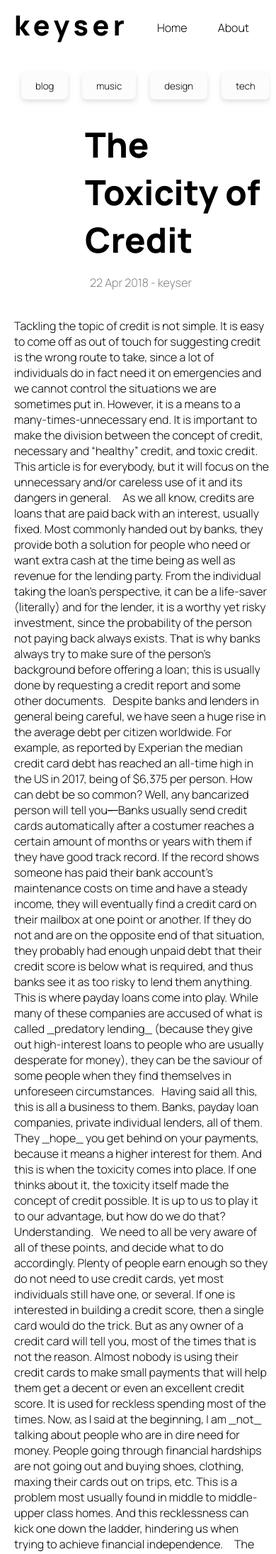
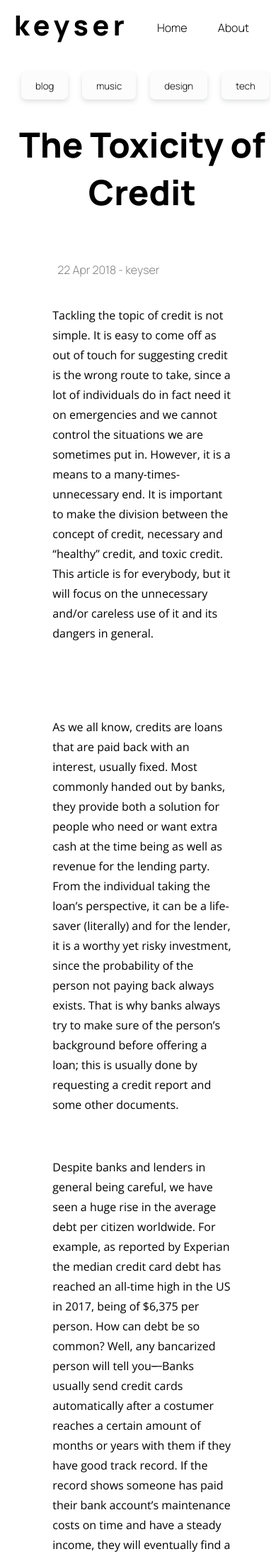
Before and after one commit to riedelsolutions/jekyll-test, a Jekyll site: the page built from _posts/2018-04-22-the-toxicity-of-credit.md, in a window 390 px wide. Shown: the top 2189 px of the page at 71% size. Built offline with Jekyll 4.4.1, drawn with Linux system fonts in a browser that asks for light colours; comment, search, counter and statistics services are not loaded; some of the changed text lies outside the part shown.

Commit message:
posts center aligned, copy to clipboard btn

```diff
--- a/_layouts/post.html
+++ b/_layouts/post.html
@@ -1,6 +1,13 @@
 ---
 layout: default
 ---
-<h1>{{page.title}}</h1>
+<script src = "/app.js"></script>
+<div class ="centered-post">
+<h5>{{page.title}}</h5>
 <p class = 'author-timestamp'>{{page.date | date_to_string}} - {{page.author}}</p>
+
 {{ content }}
+<div class = "share">
+    <a href="https://twitter.com/share?ref_src=twsrc%5Etfw" class="twitter-share-button" data-size="large" data-via="whereskeyser" data-related="whereskeyser" data-show-count="false">Tweet</a><script async src="https://platform.twitter.com/widgets.js" charset="utf-8"></script></div>
+    <button onclick="CopyLink()">Copy link to clipboard</button>
+</div>
--- a/_posts/2018-04-22-the-toxicity-of-credit.md
+++ b/_posts/2018-04-22-the-toxicity-of-credit.md
@@ -8,7 +8,7 @@
 tags: [blog, fintech]
 ---
 
-<div class ="centered-post">
+
 Tackling the topic of credit is not simple. It is easy to come off as out of touch for suggesting credit is the wrong route to take, since a lot of individuals do in fact need it on emergencies and we cannot control the situations we are sometimes put in. However, it is a means to a many-times-unnecessary end. It is important to make the division between the concept of credit, necessary and &#8220;healthy&#8221; credit, and toxic credit. This article is for everybody, but it will focus on the unnecessary and/or careless use of it and its dangers in general.
 
 &nbsp;
@@ -56,4 +56,3 @@
 To summarize, responsibility is key when it comes to credit. Banks know it is a good business because so many people overlook the downsides of loans, so by knowing them you are already a step above them. Decide your best course of action depending on your lifestyle: Is credit imperative in your life? Will you ever need an excellent credit score? Would you rather go debit-only? Ask yourself these questions. Only proceed once you have a plan of action. Credit has some toxicity behind it, but it is up to you to avoid it and use it to your advantage.
 
 _(This was originally posted on March 16th, 2018)._
-</div>
--- a/_sass/main.scss
+++ b/_sass/main.scss
@@ -9,12 +9,12 @@
 h1 {
     margin-top: 0;
     font-size: 3.052em;
-    margin-left: 100px;
-  }
+}
 
-  h2 {
+h2 {
     font-size: 2.441em;
     margin-left: 40px;
+    text-align: center;
 }
 
   h3 {font-size: 1.953em;}
@@ -24,8 +24,9 @@
 }
 
   h5 {
-    font-size: 1.25em;
-    margin-left: 40px;
+    margin-top: 0;
+    font-size: 3.052em;
+    text-align: center;
 }
 
 small, .text_small {font-size: 0.8em;}
@@ -57,6 +58,11 @@
     color: darkgrey
 }
 
+p a{
+    color:#1ea678;
+    font-weight:bolder;
+}
+
 .btn-link{
     border-bottom: none !important;
 }
@@ -74,8 +80,12 @@
     border-left: 3px solid lightgray;
     padding-top: 5px;
     padding-bottom: 5px;
-    padding-left: 20px;
     font-style: italic;
+
+    max-width:1000px;
+    margin:0 auto;
+    width:auto;
+    display:table
 }
 
 nav{
@@ -208,6 +218,17 @@
     font-family: 'Manrope', sans-serif;
 }
 
+.centered-post p{
+    margin-left: auto;
+    margin-right: auto;
+    width: 100%;
+}
+
+.share{
+    display: flex;
+    justify-content: center;
+}
+
 /*Footer*/
 .github{
 	position: relative;
@@ -239,10 +260,14 @@
         max-width: 130px;
     }
 
+    p{
+        max-width: 70%;
+    }
   }
 
   @media only screen and (max-width: 600px){
     .tag-container{
         justify-content: left;
     }
+
   }
--- /dev/null
+++ b/app.js
@@ -0,0 +1,60 @@
+function copyTextToClipboard(text) {
+    var textArea = document.createElement("textarea");
+
+    //
+    // *** This styling is an extra step which is likely not required. ***
+    //
+    // Why is it here? To ensure:
+    // 1. the element is able to have focus and selection.
+    // 2. if element was to flash render it has minimal visual impact.
+    // 3. less flakyness with selection and copying which **might** occur if
+    //    the textarea element is not visible.
+    //
+    // The likelihood is the element won't even render, not even a flash,
+    // so some of these are just precautions. However in IE the element
+    // is visible whilst the popup box asking the user for permission for
+    // the web page to copy to the clipboard.
+    //
+
+    // Place in top-left corner of screen regardless of scroll position.
+    textArea.style.position = 'fixed';
+    textArea.style.top = 0;
+    textArea.style.left = 0;
+
+    // Ensure it has a small width and height. Setting to 1px / 1em
+    // doesn't work as this gives a negative w/h on some browsers.
+    textArea.style.width = '2em';
+    textArea.style.height = '2em';
+
+    // We don't need padding, reducing the size if it does flash render.
+    textArea.style.padding = 0;
+
+    // Clean up any borders.
+    textArea.style.border = 'none';
+    textArea.style.outline = 'none';
+    textArea.style.boxShadow = 'none';
+
+    // Avoid flash of white box if rendered for any reason.
+    textArea.style.background = 'transparent';
+
+
+    textArea.value = text;
+
+    document.body.appendChild(textArea);
+
+    textArea.select();
+
+    try {
+      var successful = document.execCommand('copy');
+      var msg = successful ? 'successful' : 'unsuccessful';
+      console.log('Copying text command was ' + msg);
+    } catch (err) {
+      console.log('Oops, unable to copy');
+    }
+
+    document.body.removeChild(textArea);
+  }
+
+  function CopyLink() {
+    copyTextToClipboard(location.href);
+  }
```
Also changed, not shown: index.html (+0 -18 lines), 1 other file.
